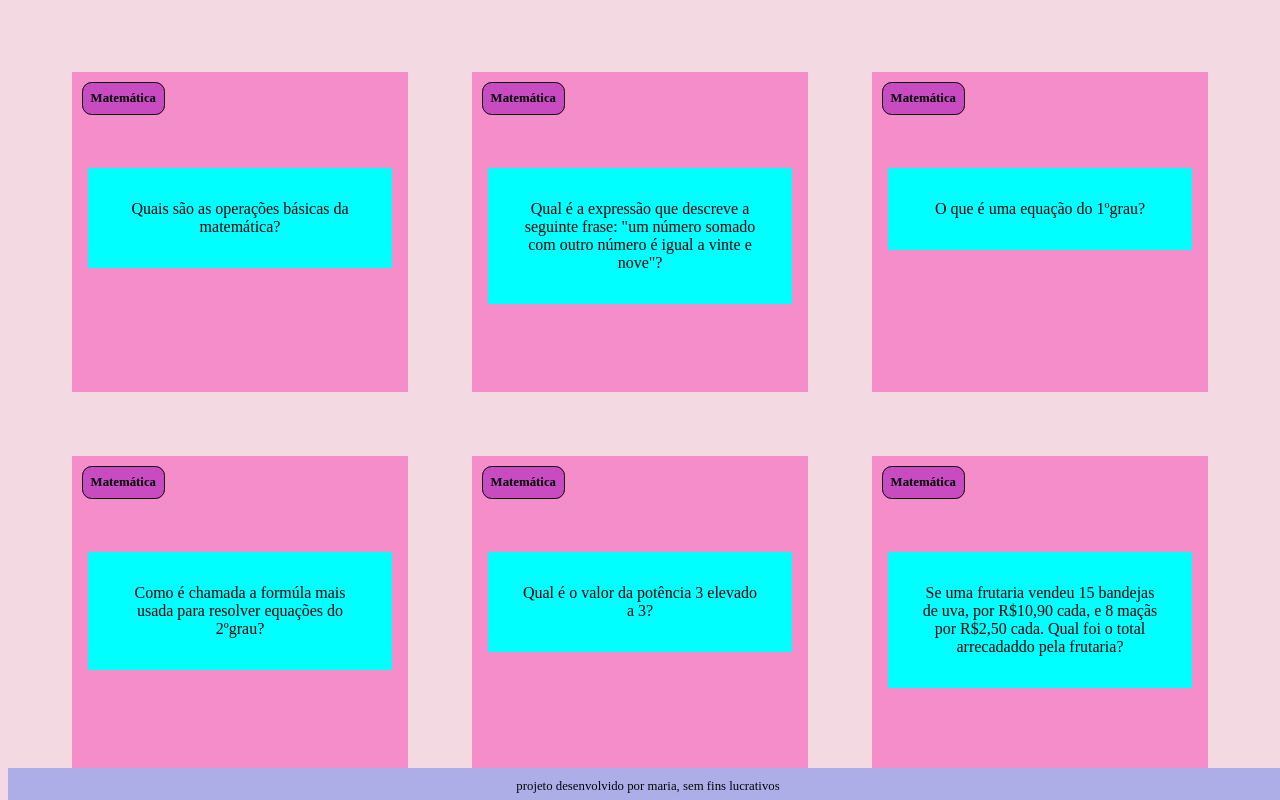
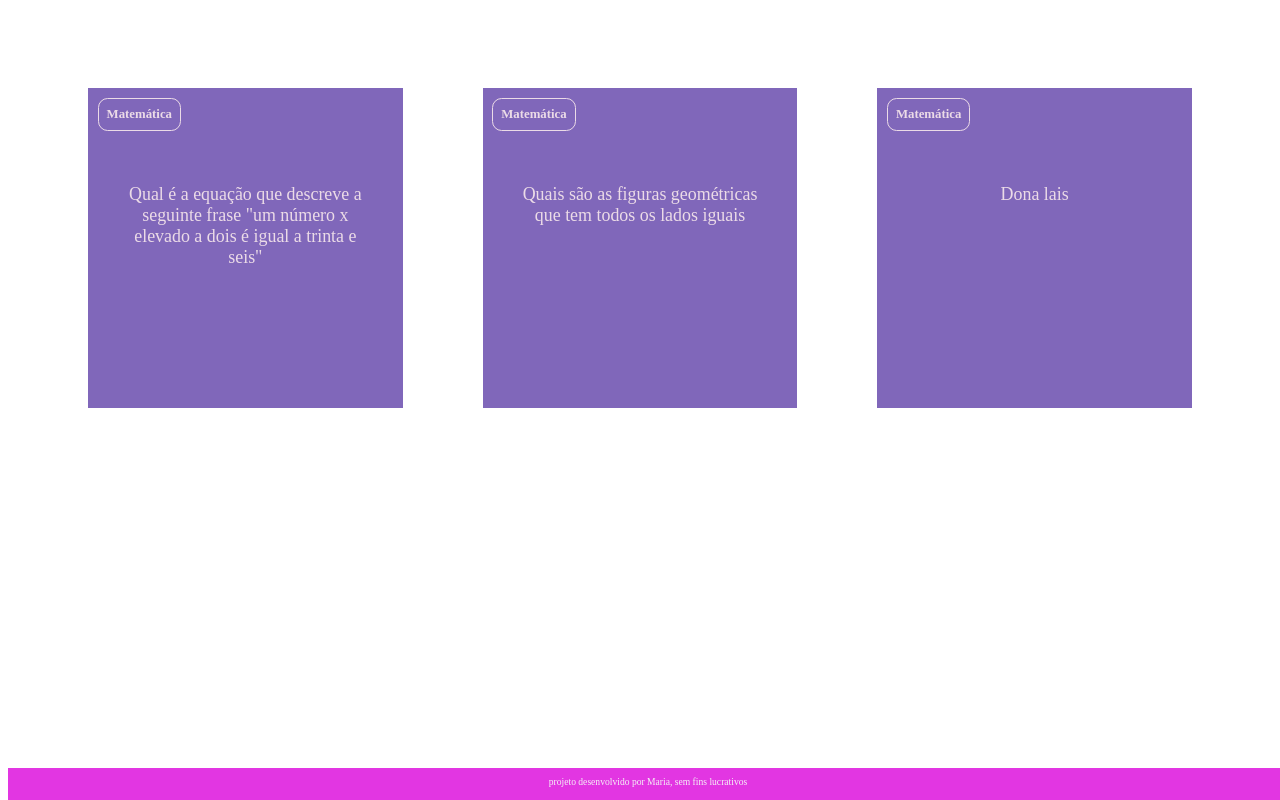
Before and after one commit to mariaesa2/flashcardss, a plain HTML site: page index.html in a window 1280 px wide. Shown: the top 800 px of the page. Drawn offline with Linux system fonts and the light colour scheme.

Commit message:
terminando

```diff
--- a/assets/app.js
+++ b/assets/app.js
@@ -1,11 +1,28 @@
 function criaCartao(categoria, pergunta, resposta) {
-   let container = document.getElementById('container')
-   let cartao = document.createElement('article')
-   cartao.className = 'cartao'
+    let container = document.getElementById('container')
+    let cartao = document.createElement('article')
+    cartao.className = 'cartao'
 
-   cartao.innerHTML = `
+    cartao.innerHTML = `
+    <div class="cartao__conteudo">
+    <h3>${categoria}</h3>
+    <div class="cartao__conteudo__pergunta">
+        <p>${pergunta}</p>
+    </div>
+    <div class="cartao__conteudo__resposta">
+        <p>${resposta}</p>
+    </div>
+    </div>
+    `
 
-   `
+    let respostaEstaVisivel = false
+
+    function viraCartao() {
+        respostaEstaVisivel = !respostaEstaVisivel
+        cartao.classList.toggle('active', respostaEstaVisivel)
+    }
+    cartao.addEventListener('click', viraCartao)
+
 
     container.appendChild(cartao)
 
--- a/assets/perguntas.js
+++ b/assets/perguntas.js
@@ -2,16 +2,16 @@ criaCartao(
     'Matemática',
     'Qual é a equação que descreve a seguinte frase "um número x elevado a dois é igual a trinta e seis"',
     'É x^2=36 (x.x=36)'
-)
+);
 
 criaCartao(
     'Matemática',
     'Quais são as figuras geométricas que tem todos os lados iguais ',
     'Quadrado e triângulo escaleno'
-)
+);
 
 criaCartao(
     'Matemática',
     'Dona lais  ',
     'ffsffsyf'
-)
+);
--- a/assets/styles.css
+++ b/assets/styles.css
@@ -1,5 +1,10 @@
+:root {
+    --text-color: #ebdbe7;
+    --card-front-color: #8067ba;
+    --card-back-color: #ba1982;
+}
+
 body {
-    background-color:rgb(243, 217, 225);
     font-family: Bai Jamjuree;
 }
 
@@ -7,30 +12,28 @@ body {
     display: flex;
     flex-wrap: wrap;
     justify-content: space-between;
-    padding: 3rem;
-    gap: 2rem;
+    padding: 4rem;
+    gap: 3rem;
 }
 
 .cartao {
     margin: 1rem 1rem;
-    background-color:  rgb(245, 141, 202);
-        height: 20rem;
+    height: 20rem;
     flex-grow: 1;
     flex-basis: calc(33% - 6rem);
 }
 
-.cartao__conteudo{
-    background-color: rgb(245, 141, 202);
+.cartao__conteudo {
+    background-color: var(--card-front-color);
     text-align: center;
-
     height: 100%;
     transform-style: preserve-3d;
     transition: transform 300ms ease-in-out;
 }
 
 .cartao__conteudo h3 {
-    background-color: rgb(201, 75, 194);
-    border: 1px solid;
+    color: var(--text-color);
+    border: 1px solid var(--text-color);
     text-align: left;
     padding: 0.5rem;
     position: absolute;
@@ -41,22 +44,23 @@ body {
 }
 
 .cartao__conteudo p {
-    margin: 1rem;
+    margin-top: 1rem;
     padding: 2rem;
-    margin-top: 6rem;
+    margin-top: 4rem;
+    font-size: 1.4vw;
 }
 
 .cartao__conteudo__pergunta p {
-    background-color: aqua;
+    color: var(--text-color);
     font-weight: 500;
 }
 
 .cartao__conteudo__resposta p {
-    background-color: rgb(173, 174, 231);
+    color: var(--card-back-color);
     font-weight: 700;
 }
 
-.cartao:hover .cartao__conteudo {
+.cartao.active .cartao__conteudo {
     transform: rotateY(180deg);
 }
 
@@ -66,28 +70,18 @@ body {
     position: absolute;
     height: 100%;
     width: 100%;
+    box-sizing: border-box;
 }
 
 .cartao__conteudo__resposta {
-    transform: rotateY(180deg)
+    transform: rotateY(180deg);
+    background-color: rgb(231, 208, 235);
+    border: 4px solid var(--card-back-color);
 }
 
-
-
-
-
-
-
-
-
-
-
-
-
-
 footer {
-    background-color: rgb(173, 174, 231);
-    color:rgb(6, 6, 6);
+    background-color: rgb(226, 54, 226);
+    color: rgb(245, 241, 246);
     position: fixed;
     bottom: 0;
     width: 100%;
@@ -96,6 +90,22 @@ footer {
 
 footer p {
     text-align: center;
-    font-size: 0.8rem;
-    margin-top: 0.7rem;
+    font-size: 0.6rem;
+    margin-top: 0.5rem;
 }
+
+@media (max-width: 560px) {
+
+
+    .cartao {
+        flex: 1 0 calc(100% - 1rem)
+    }
+
+    .cartao__conteudo h3 {
+        font-size: 3vw;
+    }
+
+    .cartao__conteudo p {
+        font-size: 3.8vw;
+    }
+}
--- a/index.html
+++ b/index.html
@@ -3,13 +3,13 @@
 <head>
     <meta charset="UTF-8">
     <meta name="viewport" content="width=device-width, initial-scale=1.0">
-    <link rel="stylesheet" href="assets/styles.css">
+    <link rel="stylesheet" href="/assets/styles.css">
     <title>flhashcard</title>
 </head>
 <body>
     <main>
     <section id="container">
-        <article class="cartao">
+      <!---  <article class="cartao">
            <div
            class="cartao__conteudo">
             <h3>Matemática</h3>
@@ -130,6 +130,7 @@
             </div>
            </div>
         </article>
+        ---->
 
 
 
@@ -140,9 +141,9 @@
     </section>
     </main>
     <footer>
-        <p>projeto desenvolvido por maria, sem fins lucrativos</p>
+        <p>projeto desenvolvido por Maria, sem fins lucrativos</p>
     </footer>
-    <script src="app.js"></script>
-    <script src="perguntas.js"></script>
+    <script src="/assets/app.js"></script>
+    <script src="/assets/perguntas.js"></script>
 </body>
 </html>
```
